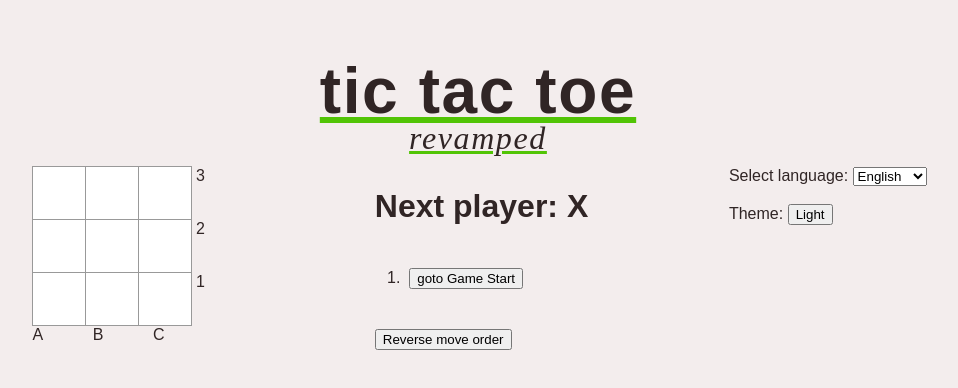
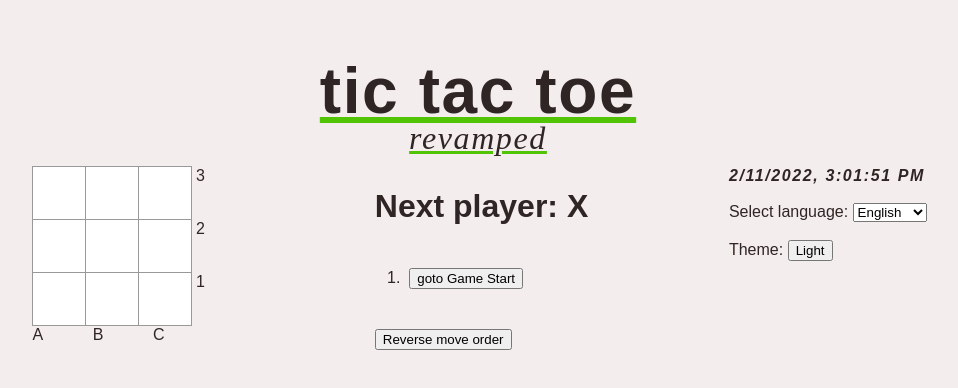
Before and after one commit to tangjm/tic-tac-toe-revamped, a React (Create React App) app: page / in a window 1280 px wide. Shown: the top 388 px of the page, without its empty margins (162-1120 px from the left). Built offline with nearby package versions, Linux system fonts and the light colour scheme.

Commit message:
add date and time

```diff
--- /dev/null
+++ b/src/components/DateTime.jsx
@@ -0,0 +1,20 @@
+import React, { useState, useEffect } from 'react'
+
+const DateTime = props => {
+	const [time, setTime] = useState(new Date().toLocaleString());
+
+	useEffect(() => {
+		const timer = setInterval(() => {
+			setTime(time => new Date().toLocaleString());
+		}, 1000);
+		return () => clearInterval(timer);
+	}, [time])
+
+	return (
+		<span id="time">
+			{time}
+		</span>
+	)
+}
+
+export default DateTime;
--- a/src/components/Game.jsx
+++ b/src/components/Game.jsx
@@ -1,10 +1,11 @@
-import React, { useState, useContext } from 'react';
+import React, { useState, useContext, useLayoutEffect } from 'react';
 import { calculateWinner } from '../utils/calculateWinner';
 import Board from './Board';
 import GameInfo from './GameInfo';
 import LanguageSettings from './LanguageSettings';
 import ColourThemeContext from '../utils/colourThemes';
 import LanguageContext from '../utils/languages';
+import DateTime from './DateTime';
 
 const initialGameHistory = [{ squares: Array(9).fill(null) }];
 
@@ -60,6 +61,9 @@ const Game = () => {
 				}} />
 			</div>
 			<div className='container'>
+				<DateTime />
+				<br />
+				<br />
 				<LanguageSettings />
 				<br />
 				<br />
--- a/src/css/Game.css
+++ b/src/css/Game.css
@@ -109,8 +109,15 @@ body {
 	text-align: center;
 	text-decoration: none;
 	text-decoration: none;
-  }
+}
 
-  h1 {
+h1 {
 	  margin-bottom: 20%;
-  }
+	}
+
+#time {
+	font-style: italic;
+	font-weight: bold;
+	letter-spacing: 0.1rem;
+	text-align: center;
+}
```
Also changed, not shown: 1 other file (tests, documents, lock files or other folders).
